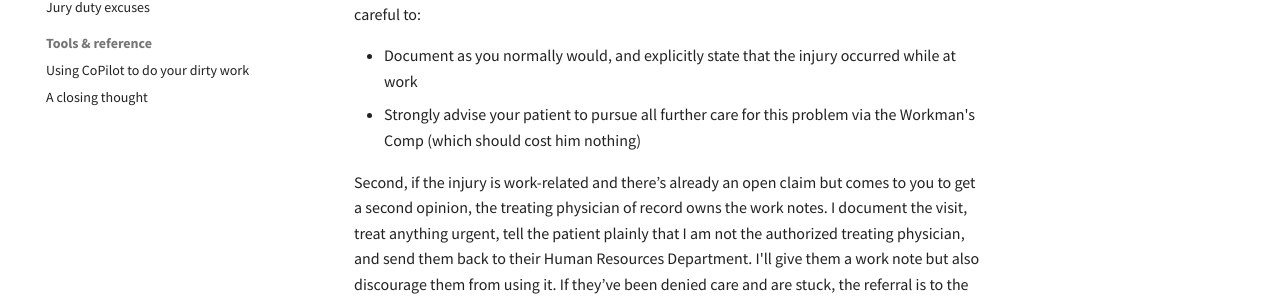
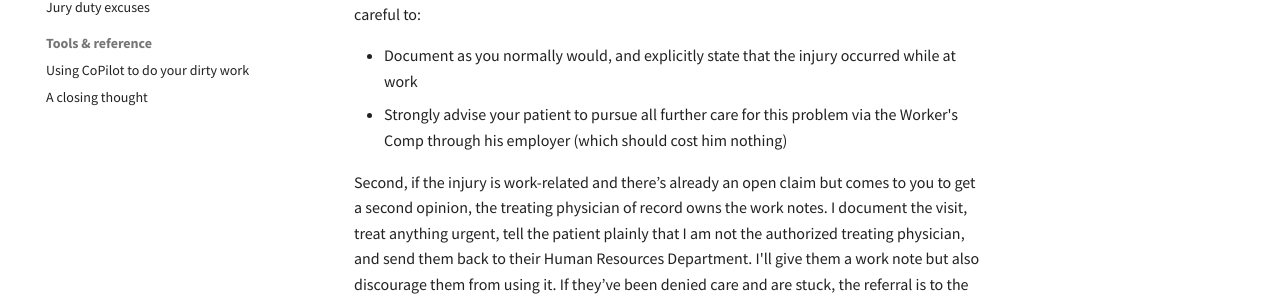
Before and after one commit to pdel4096/PCP-paperwork-guide, an MkDocs documentation site: the page built from docs/leave-disability/workers-comp.md, in a window 1280 px wide and 1280 px high. Shown: the part 677-976 px from the top of the window. Built offline with MkDocs 1.6.1 and Material for MkDocs 9.7.7, drawn with Linux system fonts in a browser that asks for light colours; comment, search, counter and statistics services are not loaded.

Commit message:
Update workers-comp.md

```diff
--- a/docs/leave-disability/workers-comp.md
+++ b/docs/leave-disability/workers-comp.md
@@ -15,7 +15,7 @@ In a rural setting, you may be asked to provide worker's comp services, but you
 A couple of scenarios to be prepared for. First, a patient comes to you after a work-related injury. He did not tell his boss or supervisor at the time. You treatment is unchanged, but be careful to:
 
 - Document as you normally would, and explicitly state that the injury occurred while at work
-- Strongly advise your patient to pursue all further care for this problem via the Workman's Comp (which should cost him nothing)
+- Strongly advise your patient to pursue all further care for this problem via the Worker's Comp through his employer (which should cost him nothing)
 
 Second, if the injury is work-related and there’s already an open claim but comes to you to get a second opinion, the treating physician of record owns the work notes. I document the visit, treat anything urgent, tell the patient plainly that I am not the authorized treating physician, and send them back to their Human Resources Department. I'll give them a work note but also discourage them from using it. If they’ve been denied care and are stuck, the referral is to the North Carolina Industrial Commission ([https://www.ic.nc.gov/](https://www.ic.nc.gov/)) or a workers’ comp attorney, not lobbying from you.
 
```
